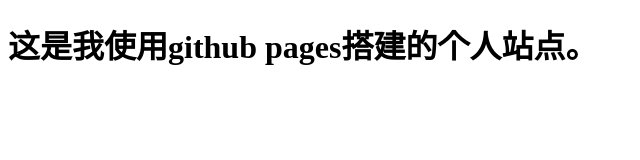
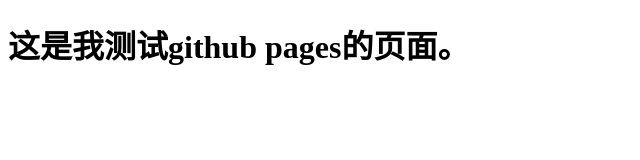
Before and after one commit to ldm4305/ldm4305.github.io, a plain HTML site: page index.html in a window 1280 px wide. Shown: the whole page, without its empty margins (0-640 px from the left). Drawn offline with Linux system fonts and the light colour scheme.

Commit message:
更新index.html,编写博文测试

```diff
--- a/index.html
+++ b/index.html
@@ -1,6 +1,6 @@
 <!DOCTYPE html>
 <html>
 <body>
-<h1>这是我使用github pages搭建的个人站点。</h1>
+<h1>这是我测试github pages的页面。</h1>
 </body>
 </html>
```
